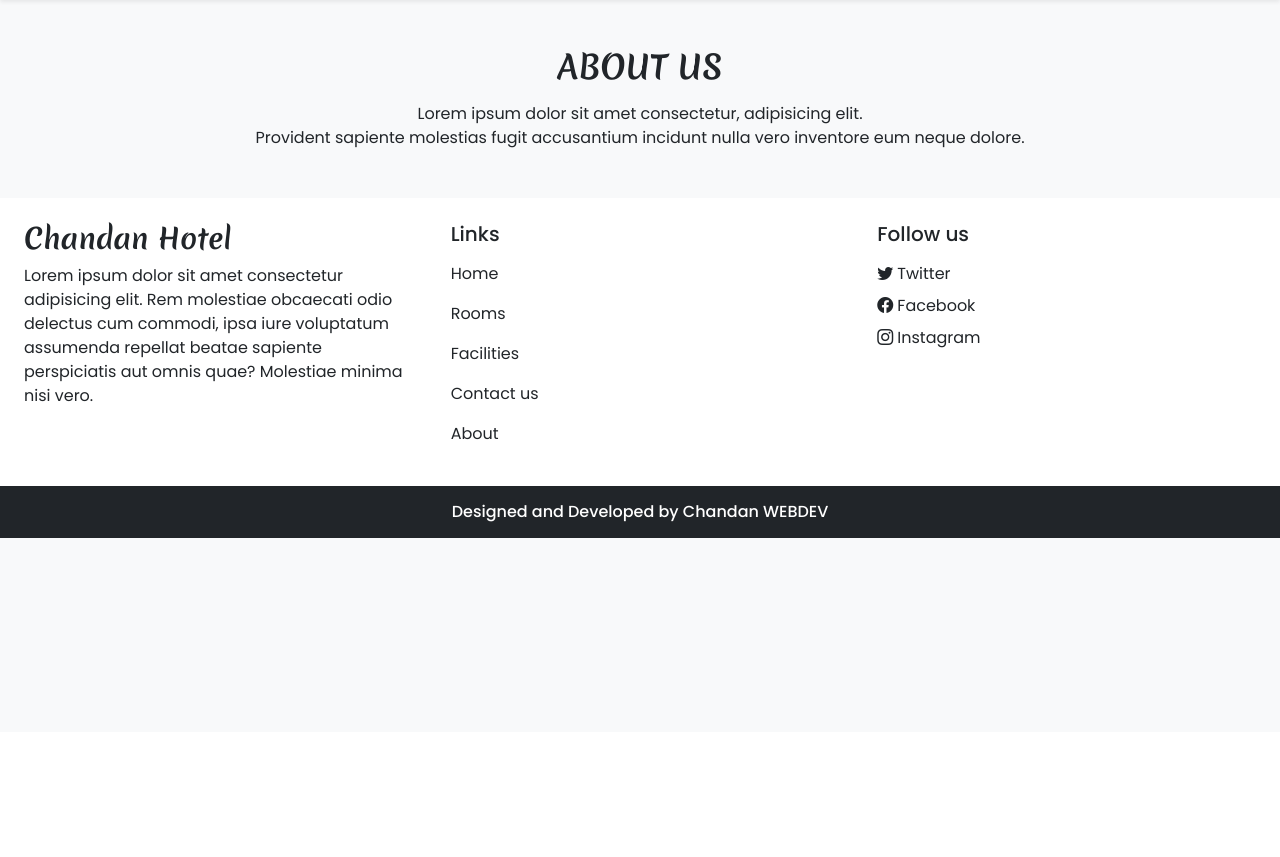
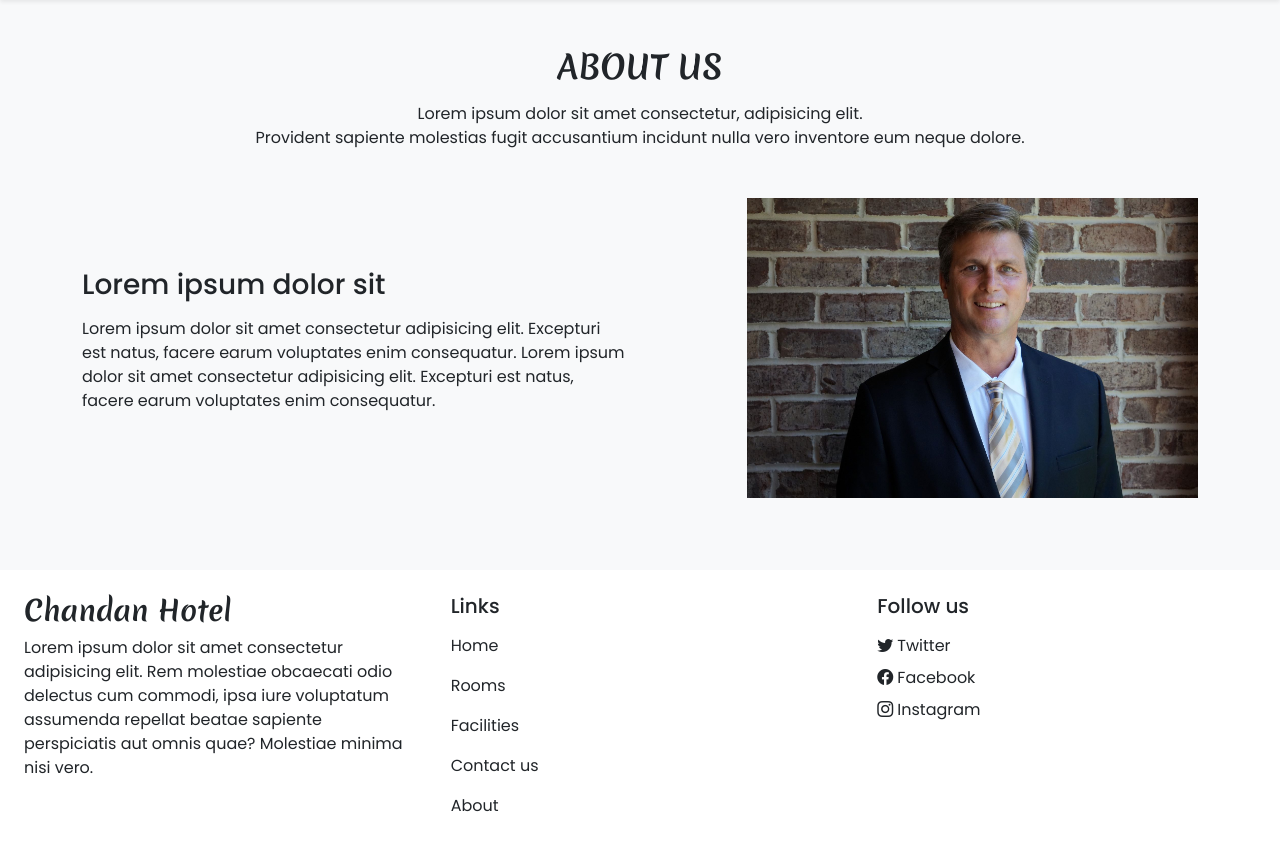
Before and after one commit to chandanyadav2004/Hotel-Management-Website, a PHP site: page /about.php in a window 1280 px wide. Shown: the part 68-925 px from the top of the page. Before the commit the page ends 606 px from the top, so only its background shows below. Run offline with PHP 8.4, Linux system fonts and the light colour scheme.

Commit message:
adout us page

```diff
--- a/about.php
+++ b/about.php
@@ -28,7 +28,22 @@
   </p>
 </div>
 
-
+<div class="container">
+  <div class="row justify-content-between align-items-center">
+    <div class="col-lg-6 col-md-5 mb-4 order-lg-1 order-md-1 order-2 ">
+      <h3 class="mb-3">Lorem ipsum dolor sit</h3>
+      <p>
+        Lorem ipsum dolor sit amet consectetur adipisicing elit.
+        Excepturi est natus, facere earum voluptates enim consequatur.
+        Lorem ipsum dolor sit amet consectetur adipisicing elit.
+        Excepturi est natus, facere earum voluptates enim consequatur.
+      </p>
+    </div>
+    <div class="col-lg-5 col-md-4 mb-4 order-lg-2 order-md-2 order-1">
+      <img src="images/about/about.jpg" class="w-100" >
+    </div>
+  </div>
+</div>
 
 
 
```
